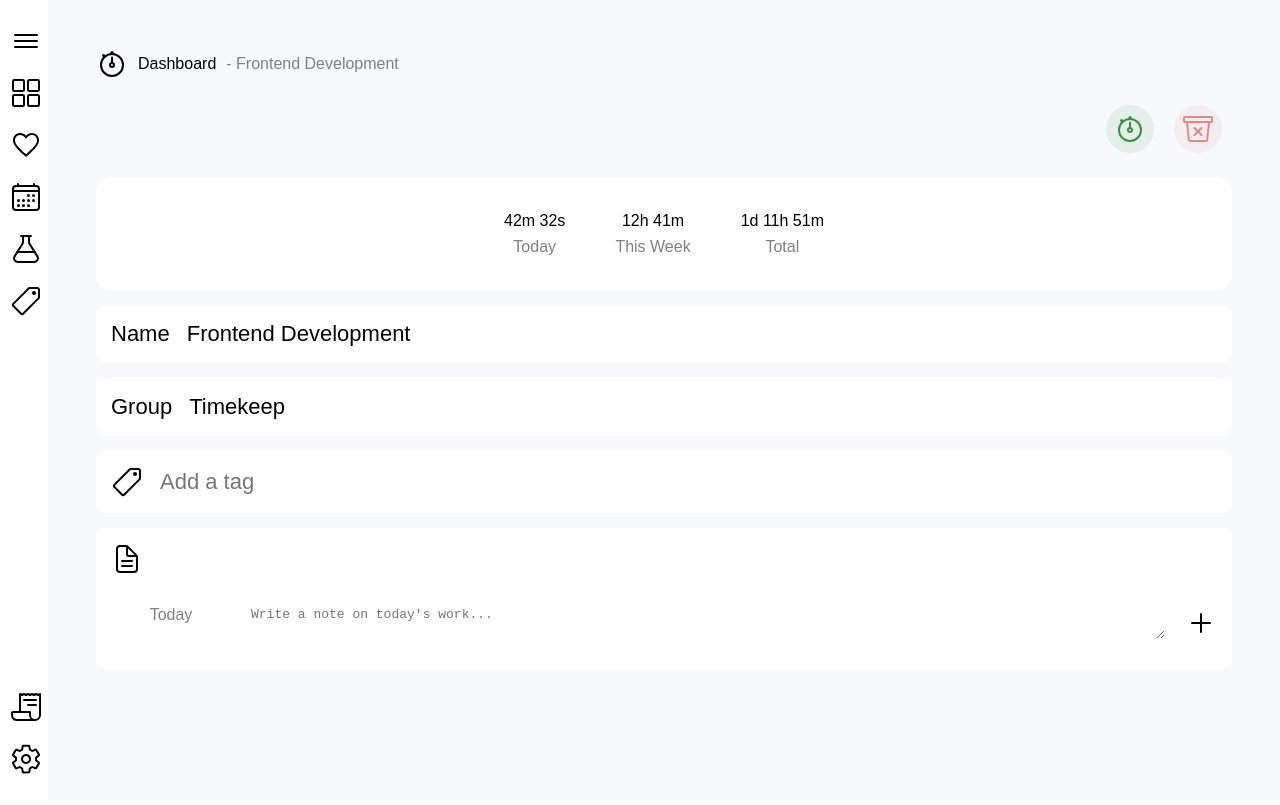
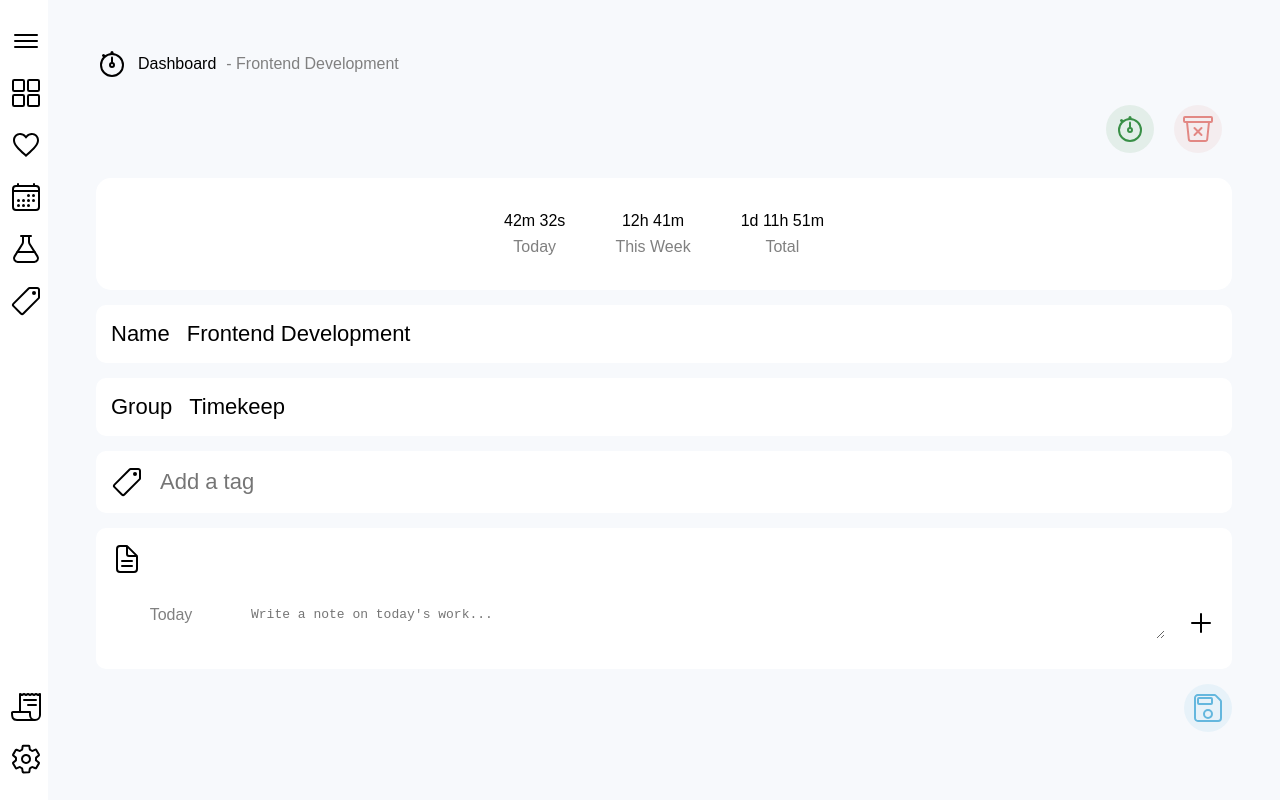
Before and after one commit to AlexGustafsson/timekeep, a Vue app: page /edit/1 in a window 1280 px wide. Built offline with nearby package versions, Linux system fonts and the light colour scheme; a web font is replaced by a local one; what pouchdb would draw is missing.

Commit message:
Implement creating a project

```diff
--- /dev/null
+++ b/src/components/ion-icons/save.vue
@@ -0,0 +1,3 @@
+<template>
+  <svg xmlns="http://www.w3.org/2000/svg" xmlns:xlink="http://www.w3.org/1999/xlink" aria-hidden="true" role="img" class="iconify iconify--ion" width="32" height="32" preserveAspectRatio="xMidYMid meet" viewBox="0 0 512 512"><path d="M380.93 57.37A32 32 0 0 0 358.3 48H94.22A46.21 46.21 0 0 0 48 94.22v323.56A46.21 46.21 0 0 0 94.22 464h323.56A46.36 46.36 0 0 0 464 417.78V153.7a32 32 0 0 0-9.37-22.63zM256 416a64 64 0 1 1 64-64a63.92 63.92 0 0 1-64 64zm48-224H112a16 16 0 0 1-16-16v-64a16 16 0 0 1 16-16h192a16 16 0 0 1 16 16v64a16 16 0 0 1-16 16z" fill="none" stroke="currentColor" stroke-linecap="round" stroke-linejoin="round" stroke-width="32"></path></svg>
+</template>
--- a/src/components/timekeep-icon/model.vue
+++ b/src/components/timekeep-icon/model.vue
@@ -36,6 +36,10 @@ export default {
   color: #64B7DD;
 }
 
+.timekeep-icon.inactive {
+  color: #95B8C0;
+}
+
 .timekeep-icon.clickable {
   cursor: pointer;
 }
--- a/src/pages/dashboard.vue
+++ b/src/pages/dashboard.vue
@@ -3,7 +3,7 @@
     <header class="split">
       <ion-dashboard />
       <h1>Dashboard</h1>
-      <timekeep-fab />
+      <router-link :to="{name: 'create'}"><timekeep-fab /></router-link>
     </header>
 
     <!-- Filter -->
--- a/src/pages/edit.vue
+++ b/src/pages/edit.vue
@@ -6,26 +6,26 @@
       <h2>- {{ name }}</h2>
     </header>
 
-    <header class="right">
+    <header v-if="projectId" class="right">
       <timekeep-icon class="clickable"><ion-stopwatch /></timekeep-icon>
       <timekeep-icon class="clickable negative"><ion-delete /></timekeep-icon>
     </header>
 
-    <timekeep-showcase>
+    <timekeep-showcase v-if="projectId">
       <timekeep-showcase-item primary="42m 32s" secondary="Today" />
       <timekeep-showcase-item primary="12h 41m" secondary="This Week" />
       <timekeep-showcase-item primary="1d 11h 51m" secondary="Total" />
     </timekeep-showcase>
 
     <!-- Project name -->
-    <timekeep-input v-model="name">
+    <timekeep-input v-model="name" placeholder="The project's name">
       <template v-slot:icon>
         <p>Name</p>
       </template>
     </timekeep-input>
 
     <!-- Project group -->
-    <timekeep-input v-model="group">
+    <timekeep-input v-model="group" placeholder="The project's optional group">
       <template v-slot:icon>
         <p>Group</p>
       </template>
@@ -40,6 +40,10 @@
 
     <!-- Notes -->
     <timekeep-notebook v-model:notes="notes" />
+
+    <footer class="right">
+      <timekeep-icon @click="save" :active="saving" :class="{clickable: !saving, primary: !saving, inactive: saving}"><ion-save /></timekeep-icon>
+    </footer>
   </div>
 </template>
 
@@ -49,6 +53,7 @@ import { defineComponent } from "vue";
 import IonStopwatch from "../components/ion-icons/stopwatch.vue";
 import IonDelete from "../components/ion-icons/delete.vue";
 import IonTag from "../components/ion-icons/tag.vue";
+import IonSave from "../components/ion-icons/save.vue";
 import TimekeepIcon from "../components/timekeep-icon/model.vue";
 import TimekeepShowcase from "../components/timekeep-showcase.vue";
 import TimekeepShowcaseItem from "../components/timekeep-showcase-item.vue";
@@ -62,21 +67,48 @@ export default defineComponent({
   data() {
     return {
       notes: [],
-      name: "Frontend Development",
-      group: "Timekeep",
+      name: this.createNew ? "" : "Frontend Development",
+      group: this.createNew ? "" : "Timekeep",
       tags: [],
+      saving: false,
     };
+  },
+  methods: {
+    async save() {
+      if (this.saving) return;
+
+      this.saving = true;
+
+      if (this.createNew) {
+        try {
+          const project = await this.$store.createProject({name: this.name, group: this.group});
+          console.log(project);
+          this.$router.replace({name: "edit", params: {projectId: project._id}});
+          this.saving = false;
+        } catch (error) {
+          console.log(error);
+          this.saving = false;
+        }
+      } else {
+        // TODO: Update
+      }
+    }
   },
   props: {
     projectId: {
       type: String,
-      required: true,
+      default: null,
+    },
+    createNew: {
+      type: Boolean,
+      default: false,
     },
   },
   components: {
     IonStopwatch,
     IonDelete,
     IonTag,
+    IonSave,
     TimekeepIcon,
     TimekeepShowcase,
     TimekeepShowcaseItem,
--- a/src/router.ts
+++ b/src/router.ts
@@ -19,6 +19,7 @@ export const routes: RouteRecordRaw[] = [
   { path: "/export", name: "export", component: ExportPage },
   { path: "/settings", name: "settings", component: SettingsPage },
   { path: "/edit/:projectId", name: "edit", component: EditPage, props: true },
+  { path: "/create/", name: "create", component: EditPage, props: {createNew: true}},
 ];
 
 const scrollBehavior: RouterScrollBehavior = (to, from, savedPosition) => {
--- a/src/style/page.css
+++ b/src/style/page.css
@@ -2,18 +2,18 @@
   padding: 48px;
 }
 
-.page > header {
+.page > header, .page > footer {
   display: flex;
   flex-direction: row;
   align-items: center;
   margin-bottom: 25px;
 }
 
-.page > header.right {
+.page > header.right, .page > footer.right {
   justify-content: end;
 }
 
-.page > header.center {
+.page > header.center, .page > footer.center {
   justify-content: center;
 }
 
@@ -36,3 +36,7 @@
 .page .timekeep-showcase {
   margin: 15px 0;
 }
+
+.page .timekeep-notebook {
+  margin: 15px 0;
+}
```
